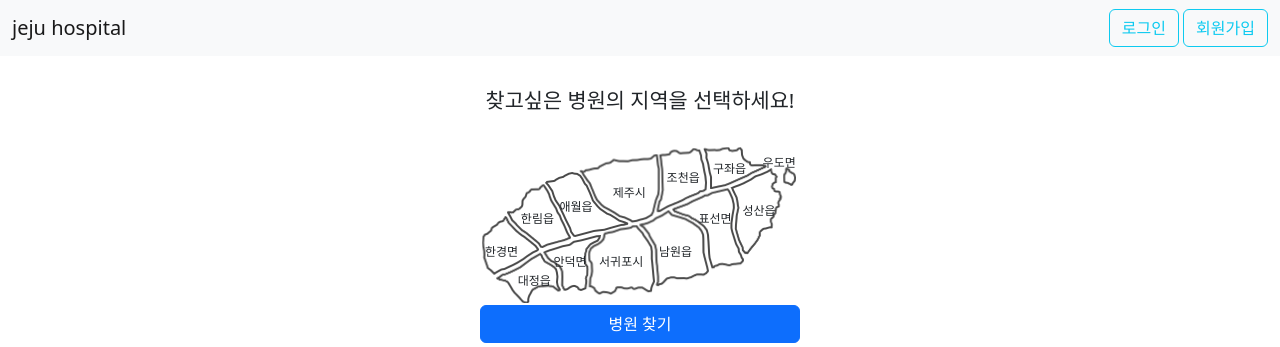
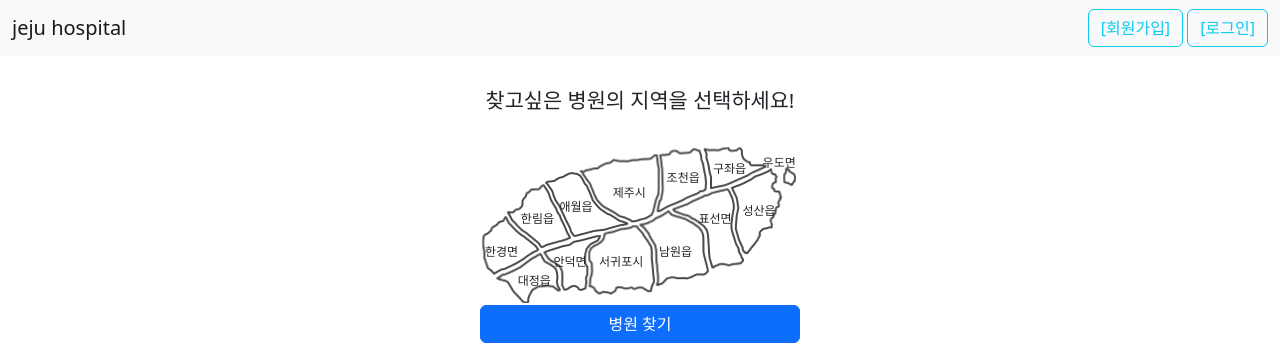
Before and after one commit to jejucoding2022/hackathon, a Django app: page / in a window 1280 px wide. Shown: the top 347 px of the page. Run offline with Django 3.2, Linux system fonts and the light colour scheme.

Commit message:
login update

```diff
--- a/main/templates/main/base.html
+++ b/main/templates/main/base.html
@@ -15,31 +15,37 @@
     <link href="https://cdn.jsdelivr.net/npm/bootstrap@5.2.0/dist/css/bootstrap.min.css" rel="stylesheet" integrity="sha384-gH2yIJqKdNHPEq0n4Mqa/HGKIhSkIHeL5AyhkYV8i59U5AR6csBvApHHNl/vI1Bx" crossorigin="anonymous">
 
 
-    <!--네비게이션 바-->
+    <link href="https://cdn.jsdelivr.net/npm/bootstrap@5.2.0/dist/css/bootstrap.min.css" rel="stylesheet" integrity="sha384-gH2yIJqKdNHPEq0n4Mqa/HGKIhSkIHeL5AyhkYV8i59U5AR6csBvApHHNl/vI1Bx" crossorigin="anonymous">
+
+    <!-- header banner -->
     <nav class="navbar bg-light">
         <div class="container-fluid">
             <a href="#" class="navbar-brand">jeju hospital</a>
-            {% if not 'user_id' in request.session %}
 
         <div>
-                <a href="{% url 'login' %}"><button class="btn btn-outline-info">로그인</button></a>
-                <a href="{% url 'user_regist' %}"><button class="btn btn-outline-info">회원가입</button></a>
+        {% if not 'user_id' in request.session %}
+            <button class="btn btn-outline-info" type="button" value="회원가입창" onclick="showPopup_signout();">[회원가입]</button>
+            <button class="btn btn-outline-info" type="button" value="로그인창" onclick="showPopup_login();">[로그인]</button>
         </div>
-
         {% else %}
-
             {{request.session.name}}님 안녕하세요
-                <!-- user_id : {{request.session.user_id}} -->
+            <br><br>
             <a href="{% url 'logout' %}">{{request.session.user_id}} [로그아웃]</a>
         {% endif %}
         </div>
     </nav>
 
     {% if message %}
+    <!--팝업창-->
         <script>
             alert('{{ message }}');
         </script>
     {% endif %}
+
+    <script>
+        function showPopup_login() { window.open("{% url 'login' %}", "a", "width=400, height=300, left=100, top=100"); }
+        function showPopup_signout()  { window.open("{% url 'user_regist' %}", "a", "width=400, height=300, left=100, top=100"); }
+    </script>
 
     {% block content %}
     <!--content 자리-->
```
Also changed, not shown: main/templates/main/login.html (+4 -4 lines). Lines whose indentation alone changed are shown as unchanged.
